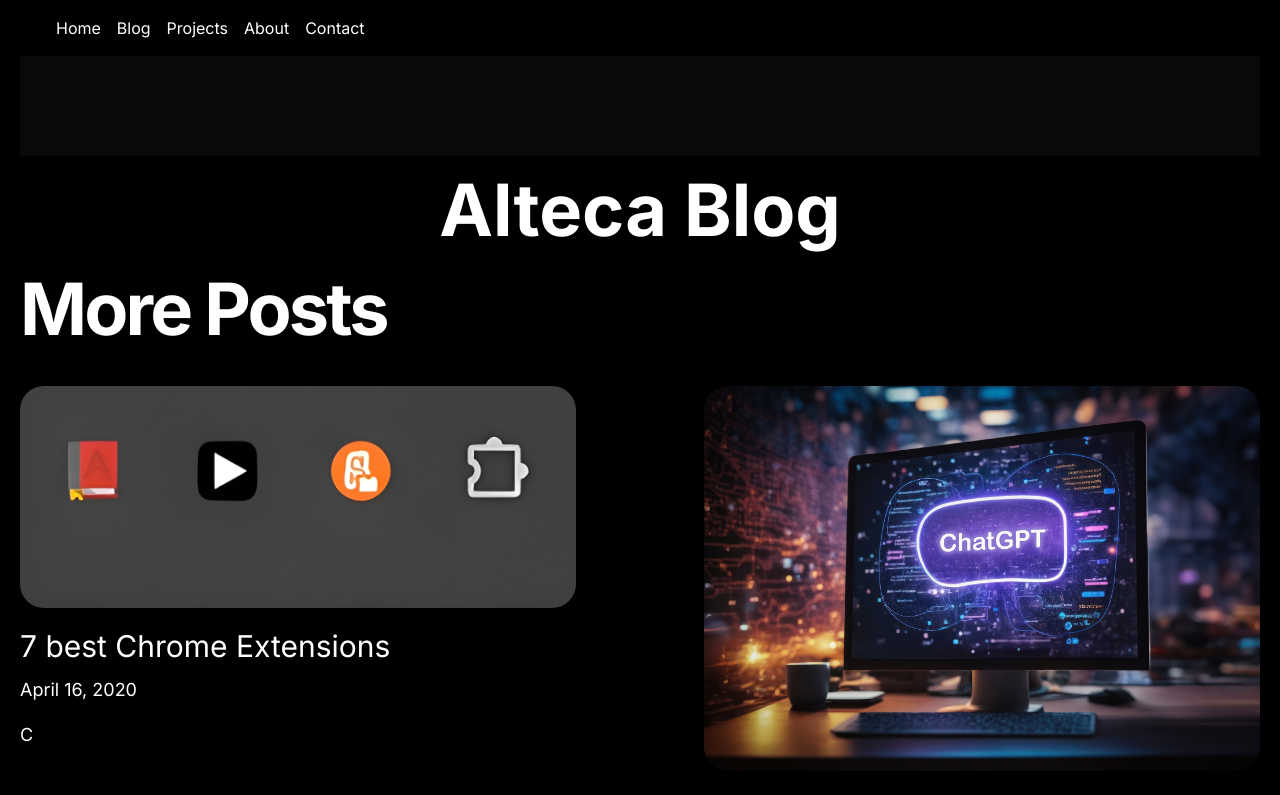
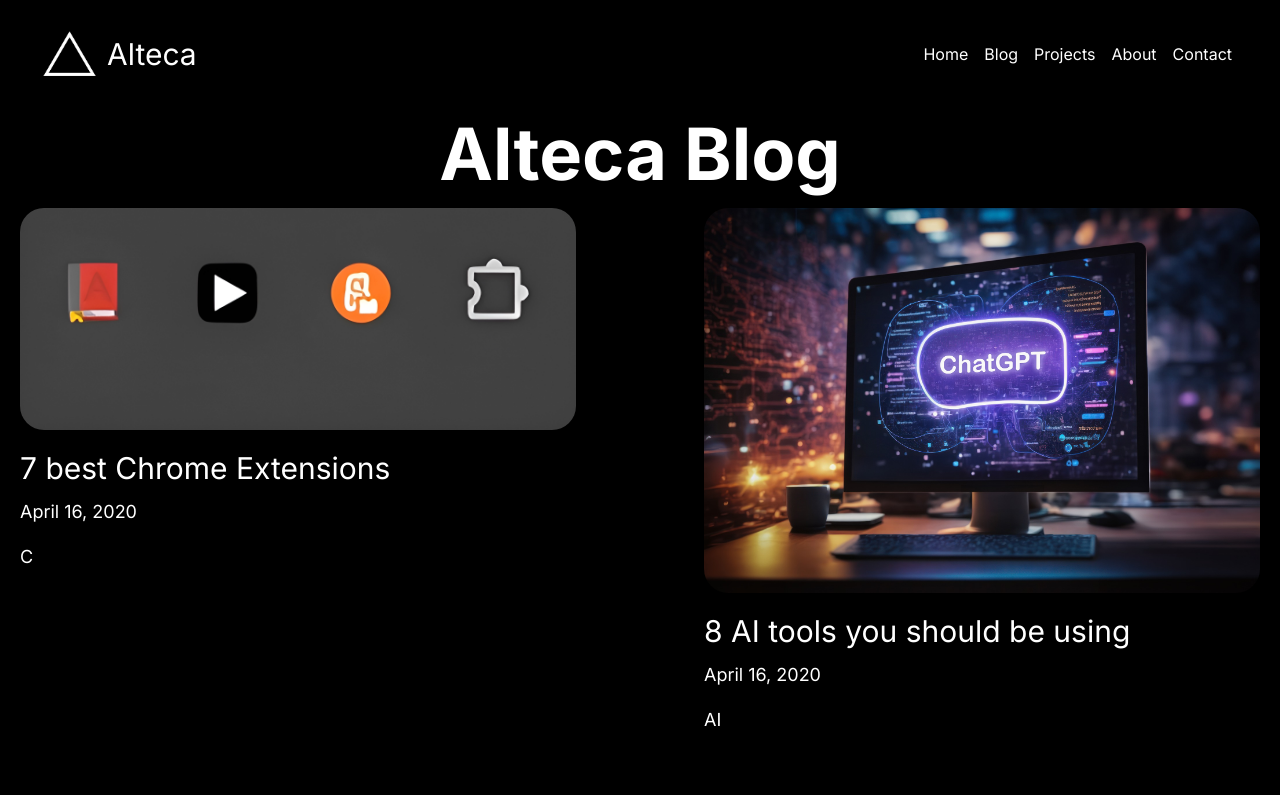
Before and after one commit to Infinity-Creation/blog-app, a Next.js app: page /blog in a window 1280 px wide. Shown: the top 795 px of the page. Built offline with nearby package versions, Linux system fonts and the light colour scheme.

Commit message:
added animation and navbar

```diff
--- a/src/app/_components/footer.tsx
+++ b/src/app/_components/footer.tsx
@@ -22,11 +22,11 @@
 
 
         <div className="justify-center flex gap-[20px] mb-[20px]">
-          <a href="https://x.com/alteca_xyz">X</a>
-          <a href="https://dev.to/alteca">DEV Community</a>
-          <a href="https://alteca.hashnode.dev">Hashnode</a>
-          <a href="https://scratch.mit.edu/">Scratch</a>
-          <a href="https://github.com/Infinity-Creation">Github</a>
+          <a href="https://x.com/alteca_xyz" className="hover:text-blue-600  transition duration-300">X</a>
+          <a href="https://dev.to/alteca" className="hover:text-blue-600  transition duration-300">DEV Community</a>
+          <a href="https://alteca.hashnode.dev" className="hover:text-blue-600  transition duration-300">Hashnode</a>
+          <a href="https://scratch.mit.edu/" className="hover:text-blue-600  transition duration-300">Scratch</a>
+          <a href="https://github.com/Infinity-Creation" className="hover:text-blue-600  transition duration-300">Github</a>
         </div>
         <div className=" justify-center flex mb-[20px]">
           <p> Copyright &copy; 2024. All rights reserved</p>
--- a/src/app/_components/markdown-styles.module.css
+++ b/src/app/_components/markdown-styles.module.css
@@ -13,7 +13,7 @@
   @apply text-3xl mt-12 mb-4 leading-snug text-white;
 }
 .markdown a {
-  @apply text-blue-600;
+  @apply text-blue-600 relative after:bg-blue-600 after:absolute after:h-[2px] after:w-0 after:bottom-0 after:left-0 hover:after:w-full after:transition-all after:duration-300 cursor-pointer;
 }
 
 .markdown h3 {
--- a/src/app/_components/more-stories.tsx
+++ b/src/app/_components/more-stories.tsx
@@ -8,9 +8,6 @@
 export function MoreStories({ posts }: Props) {
   return (
     <section>
-      <h2 className="mb-8 text-5xl md:text-7xl font-bold tracking-tighter leading-tight">
-        More Posts
-      </h2>
       <div className="grid grid-cols-1 md:grid-cols-2 md:gap-x-16 lg:gap-x-32 gap-y-20 md:gap-y-32">
         {posts.map((post) => (
           <PostPreview
--- a/src/app/_components/navbar.tsx
+++ b/src/app/_components/navbar.tsx
@@ -1,25 +1,39 @@
 import Container from "@/app/_components/container";
 import Link from 'next/link';
+import Image from "next/image";
 
 export function NavBar() {
   return (
     <Container>
-    <nav className=" p-4">
-      <div className="flex justify-between items-center">
+    <nav className="w-full bg-black fixed top-0 left-0 right-0 z-10 p-4">
+
+      <div className="justify-between px-2 mx-auto lg:max-w-7xl md:items-center md:flex md:px-4">
         <div>
-          <Link href="/" className="text-white mr-4">
+          <div className=" flex justify-center items-center">
+            <Image  alt="3d Form"
+                    src="/assets/home/favincon.jpg"
+                    quality={100}
+                    width={75}
+                    height={75}
+                    priority={true} />
+                <div className="text-3xl font-400 ">Alteca</div>
+
+          </div>
+        </div>
+        <div>
+          <Link href="/" className="text-white mr-4 relative after:bg-white after:absolute after:h-[2px] after:w-0 after:bottom-0 after:left-0 hover:after:w-full after:transition-all after:duration-300 cursor-pointer">
             Home
           </Link>
-          <Link href="/blog" className="text-white mr-4">
+          <Link href="/blog" className="text-white mr-4 relative after:bg-white after:absolute after:h-[2px] after:w-0 after:bottom-0 after:left-0 hover:after:w-full after:transition-all after:duration-300 cursor-pointer">
             Blog
           </Link>
-          <Link href="/projects" className="text-white mr-4">
+          <Link href="/projects" className="text-white mr-4 relative after:bg-white after:absolute after:h-[2px] after:w-0 after:bottom-0 after:left-0 hover:after:w-full after:transition-all after:duration-300 cursor-pointer">
             Projects
           </Link>
-          <Link href="/about" className="text-white mr-4">
+          <Link href="/about" className="text-white mr-4 relative after:bg-white after:absolute after:h-[2px] after:w-0 after:bottom-0 after:left-0 hover:after:w-full after:transition-all after:duration-300 cursor-pointer">
             About
           </Link>
-          <Link href="/contact" className="text-white mr-4">
+          <Link href="/contact" className="text-white mr-4 relative after:bg-white after:absolute after:h-[2px] after:w-0 after:bottom-0 after:left-0 hover:after:w-full after:transition-all after:duration-300 cursor-pointer">
             Contact
           </Link>
         </div>
--- a/src/app/_components/post-preview.tsx
+++ b/src/app/_components/post-preview.tsx
@@ -27,7 +27,7 @@
       <div className="mb-5">
         <CoverImage slug={slug} title={title} src={coverImage} />
       </div>
-      <h3 className="text-3xl mb-3 ">
+      <h3 className="text-3xl mb-3 relative after:bg-white after:absolute after:h-[2px] after:w-0 after:bottom-0 after:left-0 hover:after:w-full after:transition-all after:duration-300 cursor-pointer">
         <Link
           as={`/posts/${slug}`}
           href="/posts/[slug]"
--- a/src/app/_components/post-title.tsx
+++ b/src/app/_components/post-title.tsx
@@ -6,7 +6,7 @@
 
 export function PostTitle({ children }: Props) {
   return (
-    <h1 className="text-5xl md:text-7xl lg:text-8xl font-bold tracking-tighter leading-tight md:leading-none mb-12 text-center md:text-left">
+    <h1 className="text-5xl md:text-7xl lg:text-8xl font-bold mt-[100px] tracking-tighter leading-tight md:leading-none mb-12 text-center md:text-left">
       {children}
     </h1>
   );
--- a/src/app/blog/archive.tsx
+++ b/src/app/blog/archive/page.tsx
@@ -1,16 +1,16 @@
 import Container from "@/app/_components/container";
-import { HeroPost } from "../_components/hero-post";
-import { MoreStories } from "../_components/more-stories";
-import { getAllPosts } from "../../lib/api";
+import { HeroPost } from "@/app/_components/hero-post";
+import { MoreStories } from "@/app/_components/more-stories";
+import { getAllPosts } from "@/lib/api";
 import { NavBar } from "@/app/_components/navbar"
 
 export default function Archive() {
     const allPosts = getAllPosts();
     return (
     <Container>
-        <section className="bg-[black]">
+        <section className="bg-[black] text-white">
             <NavBar></NavBar>
-        <h1 className="text-8xl mt-[100px] font-bold text-center">Archive</h1>
+        <h1 className="text-7xl mt-[100px] font-bold text-center mb-[50px]">Archive</h1>
         <MoreStories posts={allPosts}></MoreStories>
         </section>
     </Container>
--- a/src/app/blog/page.tsx
+++ b/src/app/blog/page.tsx
@@ -1,6 +1,5 @@
 import Container from "@/app/_components/container";
-import { HeroPost } from "../_components/hero-post";
-import { MoreStories } from "../_components/more-stories";
+import { MoreStories } from "@/app/_components/more-stories";
 import { getAllPosts } from "../../lib/api";
 import { NavBar } from "@/app/_components/navbar";
 
@@ -15,7 +14,7 @@
     <MoreStories posts={allPosts}></MoreStories>
     <div className="flex justify-center align-center">
                         <a
-                            href="blog/Archive"
+                            href="blog/archive"
                             className="mx-3 bg-black border-[1px] mt-[35px] border-solid border-[white]  rounded-2xl hover:bg-white hover:-translate-y-2 hover:text-black text-white font-bold py-3 px-12 lg:px-8 duration-500 transition mb-6 lg:mb-0"
                         >See More Posts</a></div>
     </section>
```
Also changed, not shown: public/assets/home/favincon.jpg (added).
